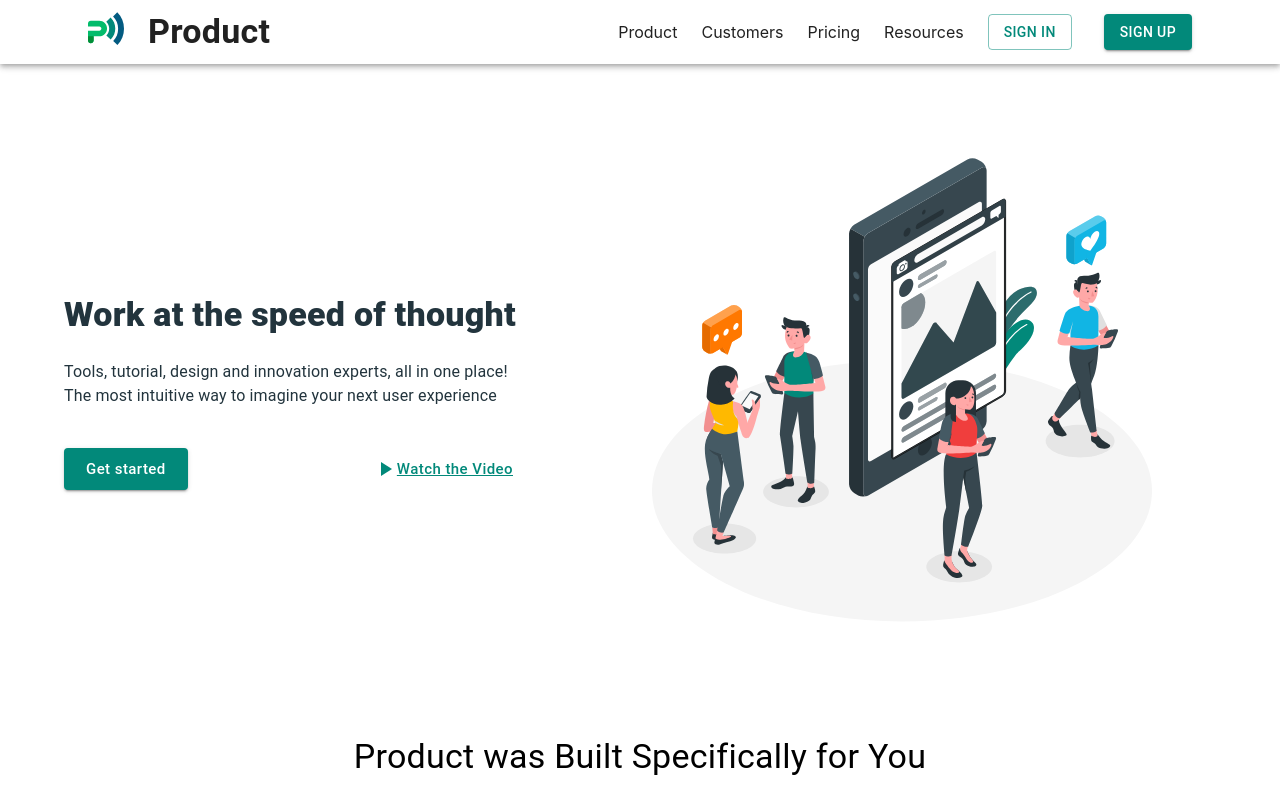
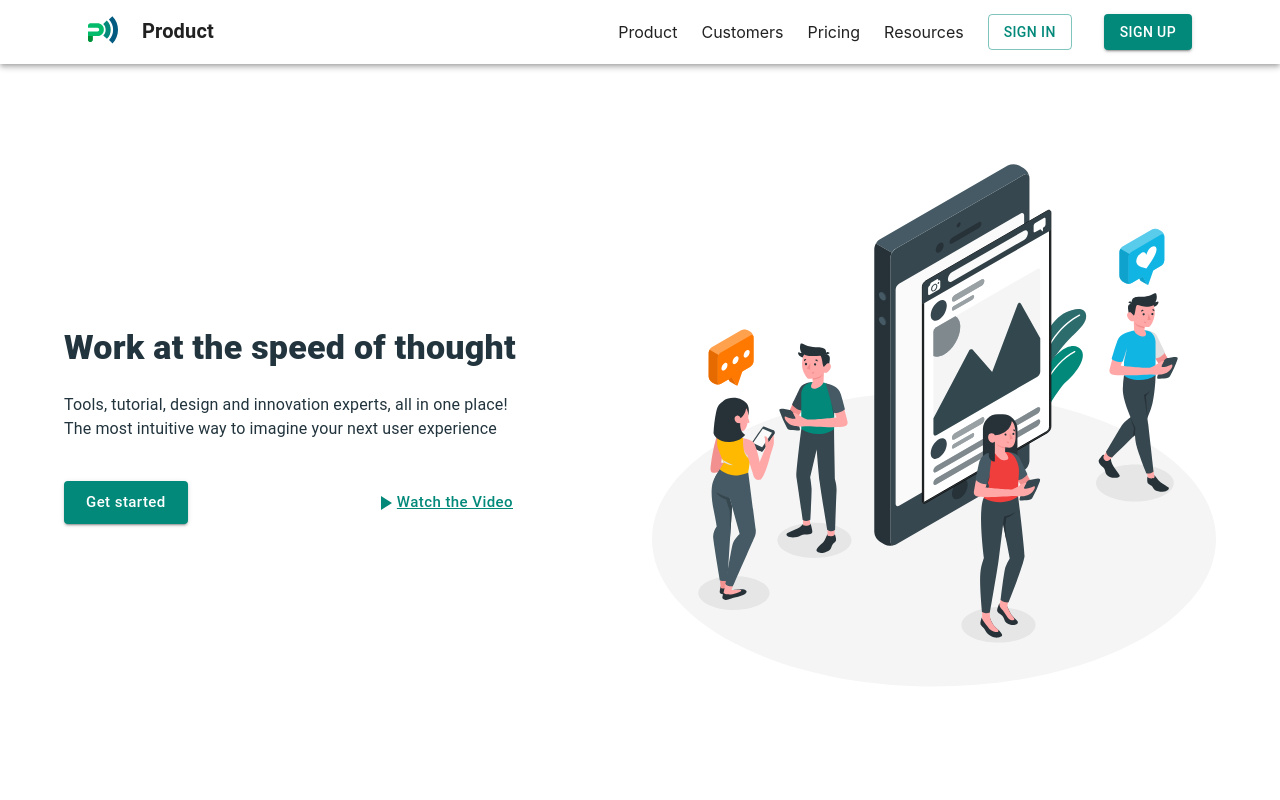
Before and after one commit to muchirijane/next-product-site, a Next.js app: page / in a window 1280 px wide. Shown: the top 800 px of the page. Built offline with nearby package versions, Linux system fonts and the light colour scheme.

Commit message:
fixing the navbar and hero container

```diff
--- a/components/Hero.js
+++ b/components/Hero.js
@@ -23,7 +23,7 @@ const WatchButton = styled(Button)({
 const Hero = () => {
   return (
     <ThemeProvider theme={theme}>
-      <Container maxWidth="lg" sx={{ marginTop: "3rem" }} component='section'>
+      <Container maxWidth="lg" sx={{ marginTop: "3rem" }} component="section">
         <Grid
           container
           alignItems="center"
@@ -31,13 +31,17 @@ const Hero = () => {
           direction="row-reverse"
           spacing={3}
         >
-          <Grid item xs={12} md={6} justifyContent="right" >
-
-             <Image src={amicoImage} alt="hero-image" width={500} height={556} />
-
+          <Grid item xs={12} md={6} justifyContent="right">
+            <Image
+              src={amicoImage}
+              alt="hero-image"
+              width={500}
+              height={556}
+              layout="responsive"
+            />
           </Grid>
-          <Grid item xs={12} md={6} >
-            <div style={{width: "460px"}}>
+          <Grid item xs={12} md={6}>
+            <div style={{ maxWidth: "460px" }}>
               <Typography
                 component="h4"
                 variant="h4"
--- a/components/Navbar.js
+++ b/components/Navbar.js
@@ -14,7 +14,7 @@ import IconButton from "@mui/material/IconButton"
 import MenuItem from "@mui/material/MenuItem"
 import Menu from "@mui/material/Menu"
 import MenuIcon from "@mui/icons-material/Menu"
-import Image from 'next/image'
+import Image from "next/image"
 
 const useStyles = makeStyles({
   link: {
@@ -58,9 +58,9 @@ const Navbar = () => {
           <Toolbar>
             <Box sx={{ display: "flex", flexGrow: 1 }}>
               <Box component="span" sx={{ mr: 3 }}>
-                <Image src="/logo.svg" alt="logo" width={36} height={36} />
+                <Image src="/logo.svg" alt="logo" width={30} height={30} />
               </Box>
-              <Typography variant="h4">
+              <Typography variant="h6">
                 <Box sx={{ fontWeight: "bold" }}>Product</Box>
               </Typography>
             </Box>
@@ -74,7 +74,6 @@ const Navbar = () => {
                     color="inherit"
                     aria-label="menu"
                     onClick={handleMenu}
-                    sx={{ mr: 2 }}
                   >
                     <MenuIcon />
                   </IconButton>
```
Also changed, not shown: components/Sponsorship.js (+21 -17 lines). Lines whose indentation alone changed are shown as unchanged.
